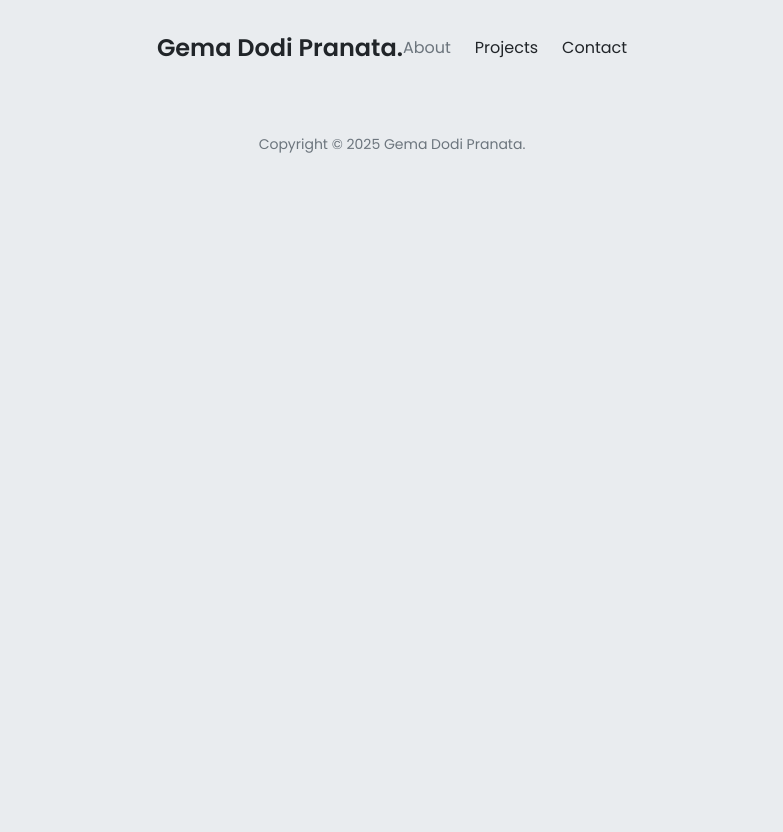
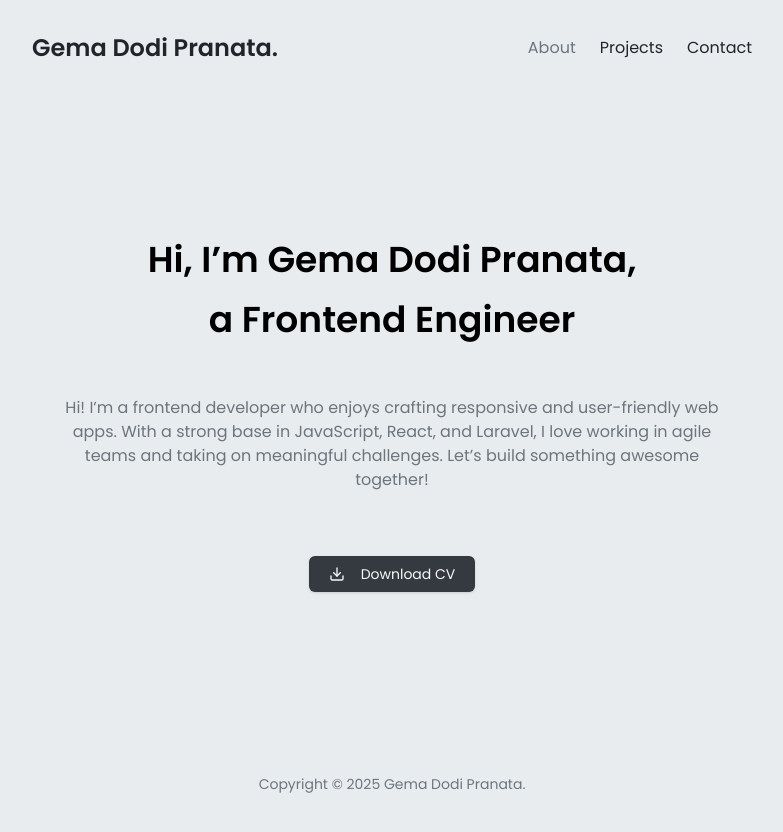
Before and after one commit to gemadp01/personal-web, a React (Vite) app: page /about in a window 1280 px wide. Shown: the whole page, without its empty margins (248-1031 px from the left). Before the commit the page ends 800 px from the top, so only its background shows below. Built offline with nearby package versions, Linux system fonts and the light colour scheme.

Commit message:
feat(ContactPage): set route notfoundpage

```diff
--- a/src/App.tsx
+++ b/src/App.tsx
@@ -1,18 +1,21 @@
-import { Routes, Route } from "react-router-dom";
+import { Routes, Route, Navigate } from "react-router-dom";
 import AboutPage from "./pages/AboutPage";
 import { Header } from "./components/Header";
 import { Footer } from "./components/Footer";
 import ProjectsPage from "./pages/ProjectsPage";
 import ContactPage from "./pages/ContactPage";
+import NotFoundPage from "./pages/NotFoundPage";
 
 function App() {
   return (
     <>
       <Header />
       <Routes>
-        <Route path="/" Component={AboutPage}></Route>
-        <Route path="/projects" Component={ProjectsPage}></Route>
-        <Route path="/contact" Component={ContactPage}></Route>
+        <Route path="/" element={<Navigate to="/about" />} />
+        <Route path="/about" element={<AboutPage />} />
+        <Route path="/projects" element={<ProjectsPage />} />
+        <Route path="/contact" element={<ContactPage />} />
+        <Route path="*" Component={NotFoundPage} />
       </Routes>
       <Footer />
     </>
```
